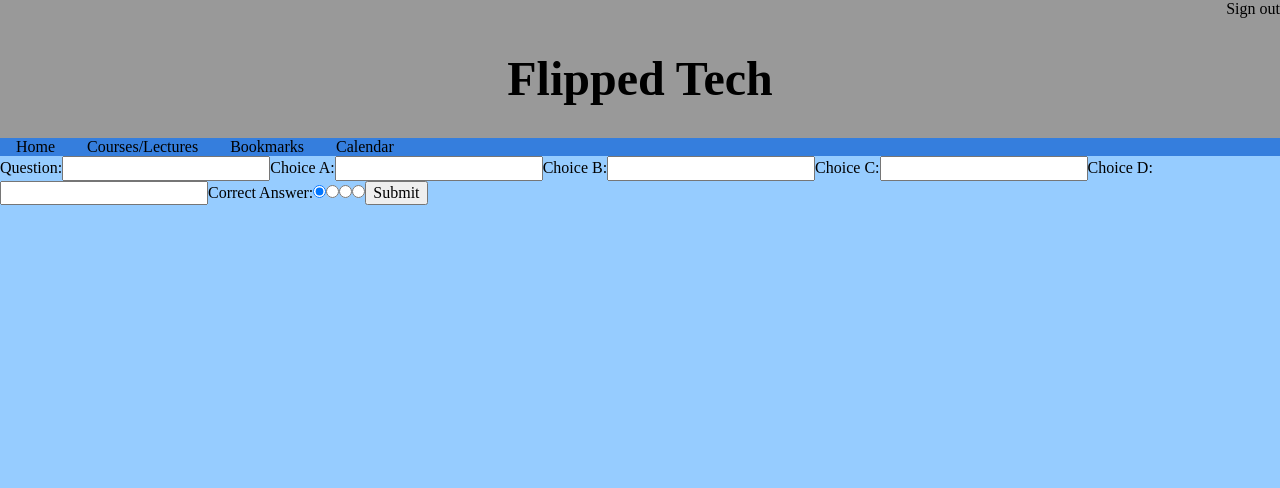
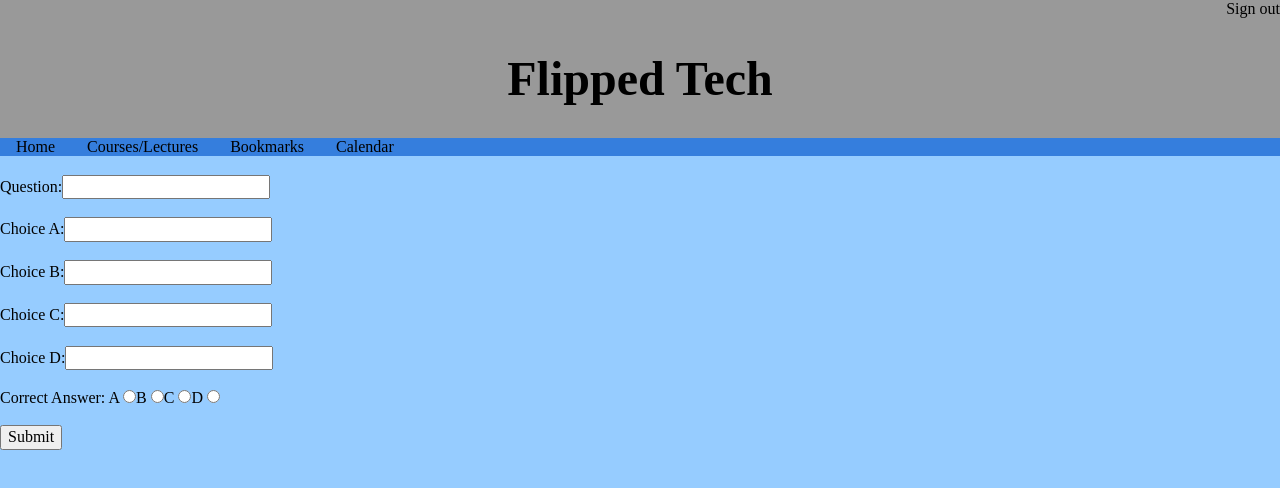
Before and after one commit to usd-cs/comp495-sp18-flipped-tech, a React (Create React App) app in the folder FlippedTech/flippedtech/: page / in a window 1280 px wide. Shown: the top 488 px of the page. Built offline with nearby package versions, Linux system fonts and the light colour scheme.

Commit message:
Added minor characteristics

```diff
--- a/FlippedTech/flippedtech/src/QuestionForm.js
+++ b/FlippedTech/flippedtech/src/QuestionForm.js
@@ -21,27 +21,40 @@
 		return (
 			<div>
 				<form onSubmit={this.handleSubmit}>
+					<br/>
+					<label>
 					Question:
 						<input type="text" value={this.state.question} />
-
+					</label><br/>
+					<br/>
+					<label>
 					Choice A:
 						<input type="text" value={this.state.choiceA} />
-
+					</label><br/>
+					<br/>
+					<label>
 					Choice B:
 						<input type="text" value={this.state.choiceB} />
-
+					</label><br/>
+					<br/>
+					<label>
 					Choice C:
 						<input type="text" value={this.state.choiceC} />
-
+					</label><br/>
+					<br/>
+					<label>
 					Choice D:
 						<input type="text" value={this.state.choiceD} />
-
+					</label><br/>
+					<br/>
+					<label>
 					Correct Answer:
-						<input type="radio" value="A" checked/>
-						<input type="radio" value="B" />
-						<input type="radio" value="C" />
-						<input type="radio" value="D" />
-
+						A <input type="radio" value="A" />
+						B <input type="radio" value="B" />
+						C <input type="radio" value="C" />
+						D <input type="radio" value="D" />
+					</label><br/>
+					<br/>
 					<input type="submit" value="Submit" />
 				</form>
 			</div>
```
